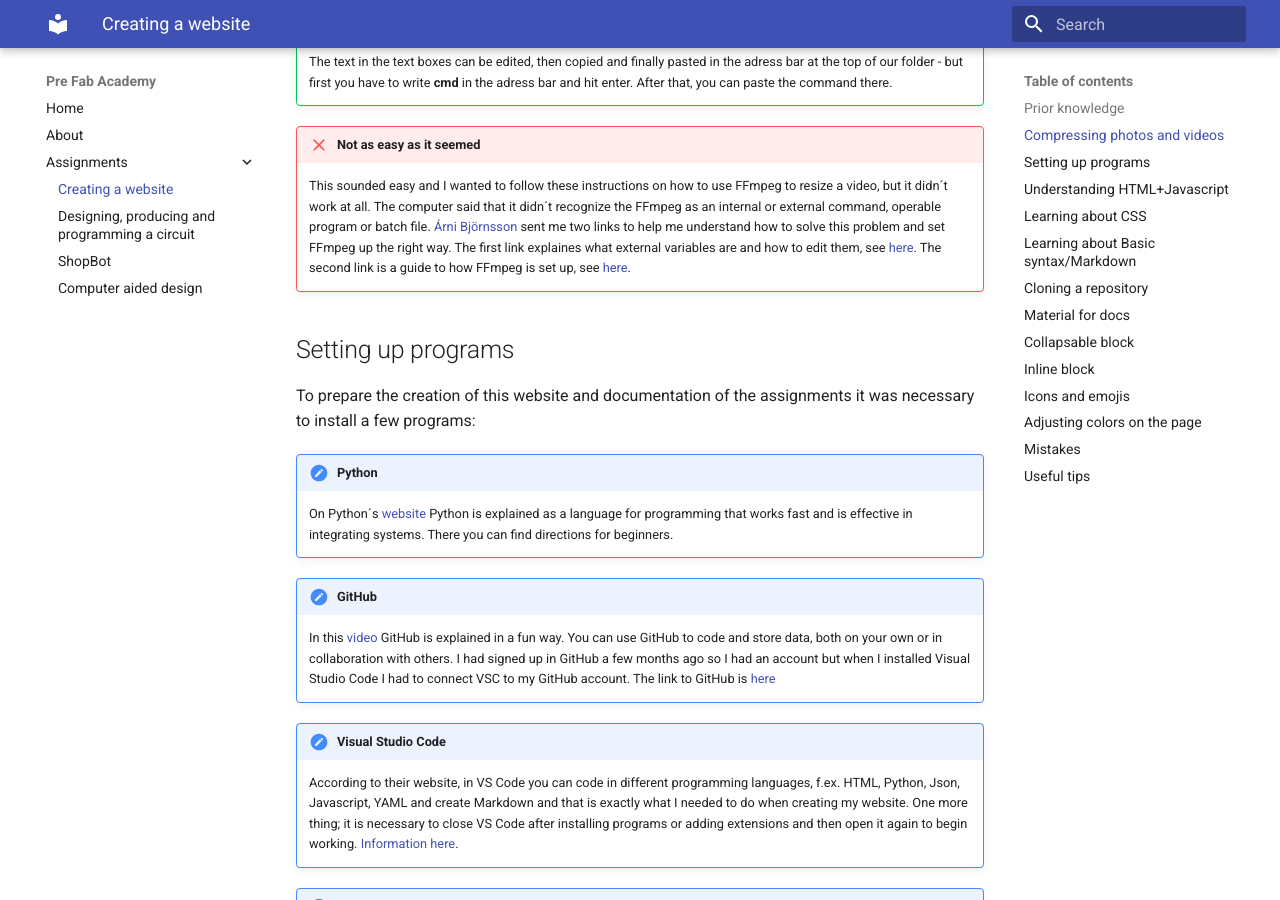
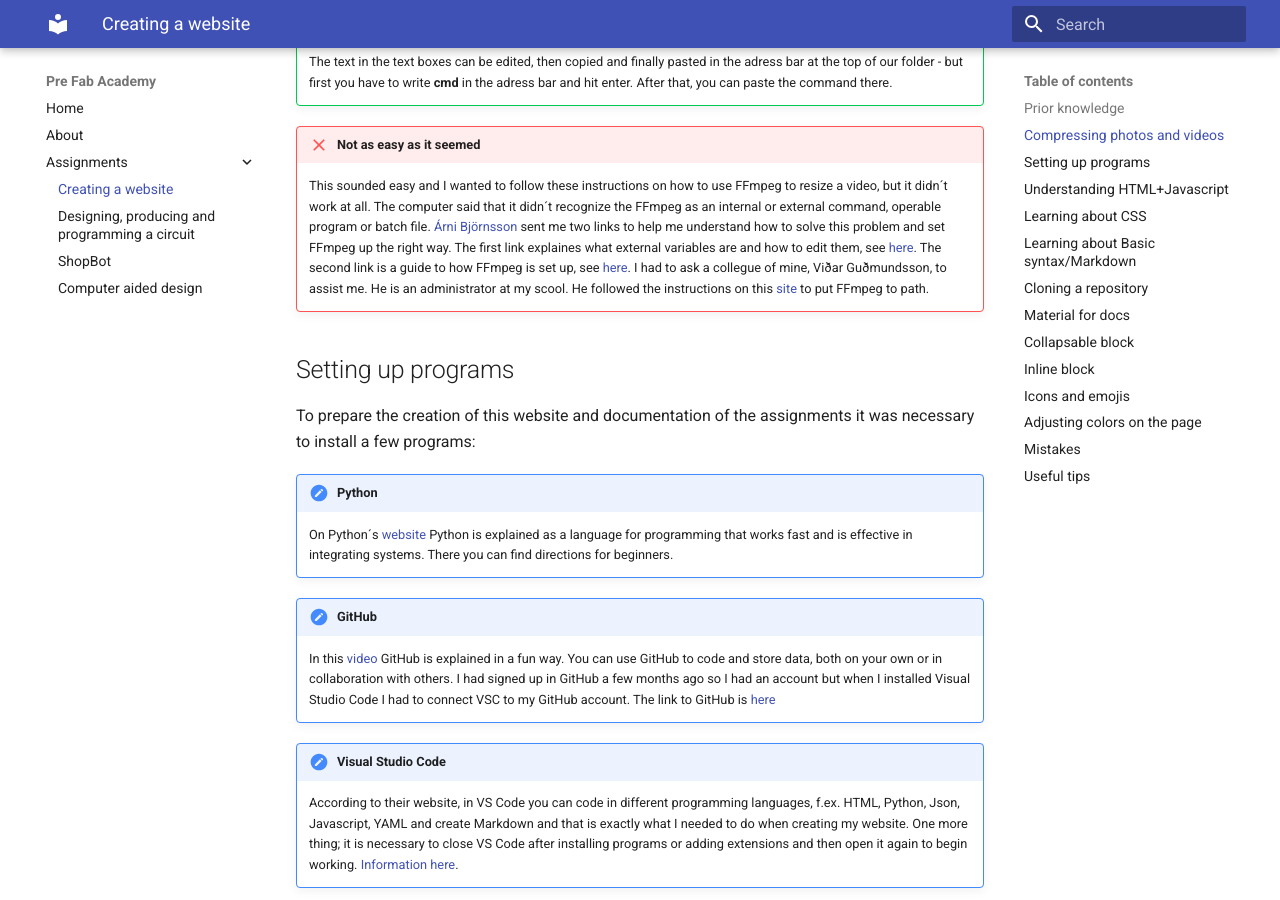
Before and after one commit to OlofH2/Before-Fab-Academy, an MkDocs documentation site: the page built from docs/Website.md, in a window 1280 px wide and 900 px high, scrolled down 1406 px. Built offline with MkDocs 1.6.1 and Material for MkDocs 9.7.7, drawn with Linux system fonts in a browser that asks for light colours; emoji names are drawn with the system emoji font.

Commit message:
FFmpeg put to path

```diff
--- a/docs/Website.md
+++ b/docs/Website.md
@@ -43,9 +43,7 @@ ffmpeg -i input_video.mov -vcodec libx264 -crf 25 -preset veryslow -movflags +fa
 
 !!! Failure "Not as easy as it seemed"
 
-    This sounded easy and I wanted to follow these instructions on how to use FFmpeg to resize a video, but it didn´t work at all. The computer said that it didn´t recognize the FFmpeg as an internal or external command, operable program or batch file. [Árni Björnsson](https://fabacademy.org/2022/labs/isafjordur/students/arni-bjornsson/) sent me two links to help me understand how to solve this problem and set FFmpeg up the right way. The first link explaines what external variables are and how to edit them, see [here](https://www.howtogeek.com/787217/how-to-edit-environment-variables-on-windows-10-or-11/). The second link is a guide to how FFmpeg is set up, see [here](https://windowsloop.com/install-ffmpeg-windows-10/).
-
-
+    This sounded easy and I wanted to follow these instructions on how to use FFmpeg to resize a video, but it didn´t work at all. The computer said that it didn´t recognize the FFmpeg as an internal or external command, operable program or batch file. [Árni Björnsson](https://fabacademy.org/2022/labs/isafjordur/students/arni-bjornsson/) sent me two links to help me understand how to solve this problem and set FFmpeg up the right way. The first link explaines what external variables are and how to edit them, see [here](https://www.howtogeek.com/787217/how-to-edit-environment-variables-on-windows-10-or-11/). The second link is a guide to how FFmpeg is set up, see [here](https://windowsloop.com/install-ffmpeg-windows-10/). I had to ask a collegue of mine, Viðar Guðmundsson, to assist me. He is an administrator at my scool. He followed the instructions on this [site](https://phoenixnap.com/kb/ffmpeg-windows) to put FFmpeg to path.
 
 
 ##Setting up programs
```
